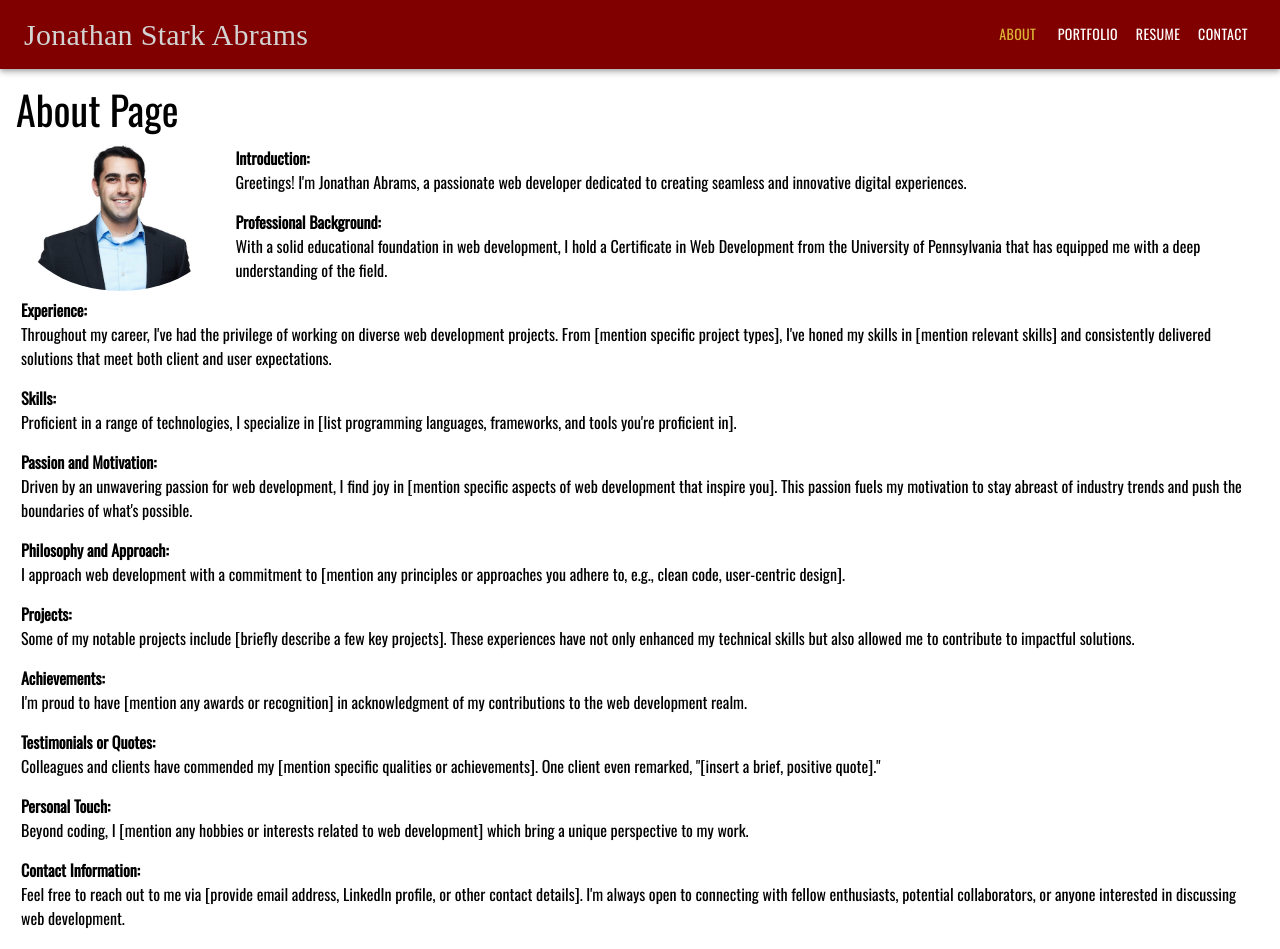
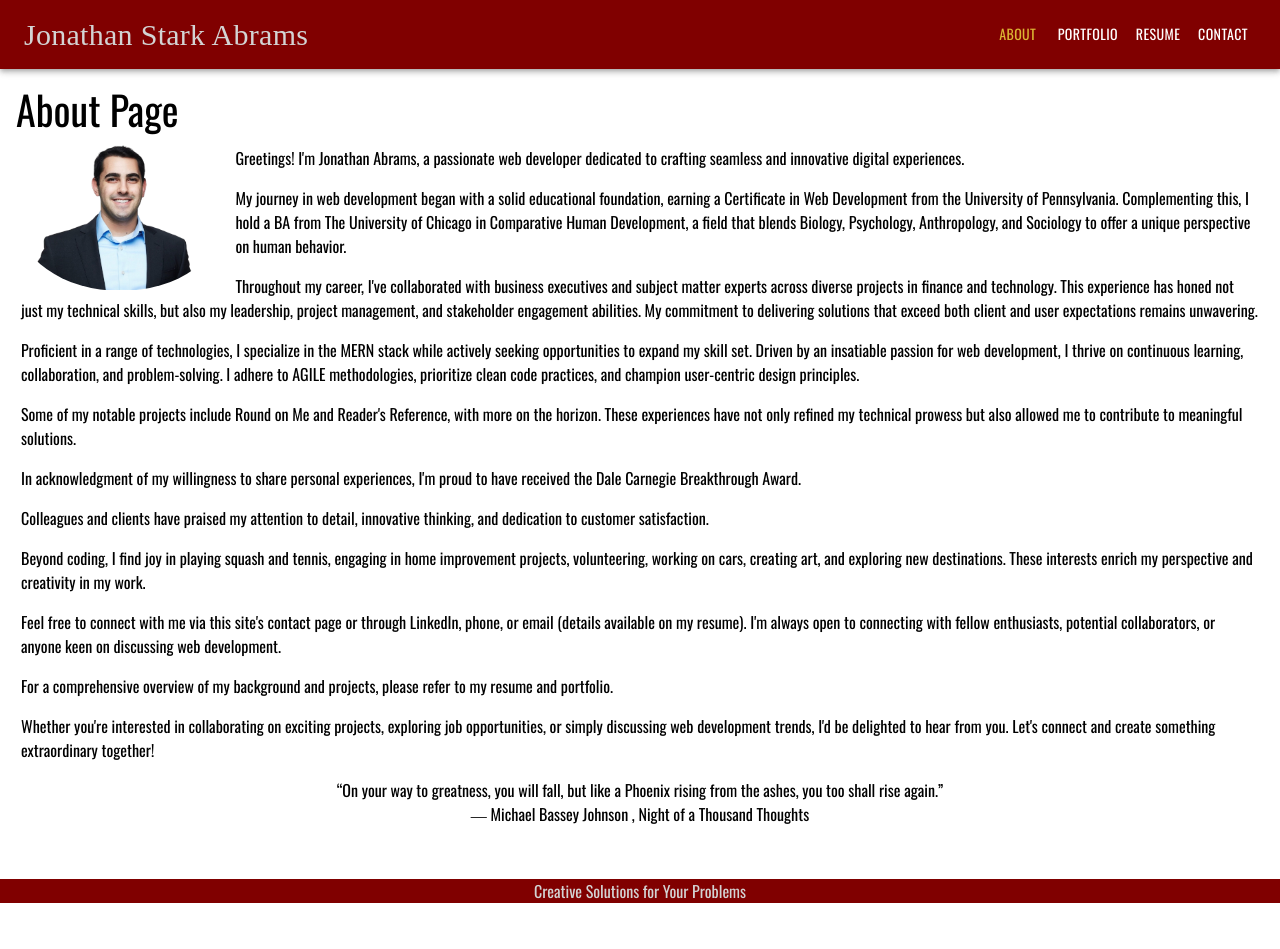
Before and after one commit to jabrams513/react-portfolio, a React (Vite) app: page / in a window 1280 px wide. Shown: the top 949 px of the page. After the commit the page ends 903 px from the top, so only its background shows below. Built offline with nearby package versions, Linux system fonts and the light colour scheme; a web font is replaced by a local one.

Commit message:
improve About section and some styles

```diff
--- a/src/App.css
+++ b/src/App.css
@@ -15,7 +15,7 @@ body {
   background-image: url('./assets/images/Firebird.jpg');
   background-size: 71%;
   background-position: center;
-  background-color: rgba(255, 255, 255, 0.5);
+  background-color: rgba(255, 255, 255, 0.7);
   background-blend-mode: overlay;
   /* background-repeat: no-repeat; */
 }
@@ -54,7 +54,7 @@ footer {
 .prof-img {
   height: 150px;
   width: auto;
-  /* object-fit: contain; */
+  object-fit: contain;
   float: left;
   margin-right: 10px;
   border-radius: 50%;
--- a/src/pages/About.jsx
+++ b/src/pages/About.jsx
@@ -1,4 +1,4 @@
-import JAProfPic from '../assets/images/JAProfPic.jpeg';
+import JAProfPic from '../assets/images/JAProfPic.png';
 
 export default function About() {
   return (
@@ -10,44 +10,56 @@ export default function About() {
       </div>
 
       <p className="about-text">
-        <strong>Introduction:</strong>
-        <p>Greetings! I'm Jonathan Abrams, a passionate web developer dedicated to creating seamless and innovative digital experiences.</p>
 
-        <strong>Professional Background:</strong>
-        <p>With a solid educational foundation in web development, I hold a Certificate in Web Development from the University of Pennsylvania that has equipped me with a deep understanding of the field.</p>
+        <p>
+          Greetings! I'm Jonathan Abrams, a passionate web developer dedicated to crafting seamless and innovative digital experiences.
+        </p>
 
-        <strong>Experience:</strong>
-        <p>Throughout my career, I've had the privilege of working on diverse web development projects. From [mention specific project types], I've honed my skills in [mention relevant skills] and consistently delivered solutions that meet both client and user expectations.</p>
+        <p>
+          My journey in web development began with a solid educational foundation, earning a Certificate in Web Development from the University of Pennsylvania. Complementing this, I hold a BA from The University of Chicago in Comparative Human Development, a field that blends Biology, Psychology, Anthropology, and Sociology to offer a unique perspective on human behavior.
+        </p>
 
-        <strong>Skills:</strong>
-        <p>Proficient in a range of technologies, I specialize in [list programming languages, frameworks, and tools you're proficient in].</p>
+        <p>
+          Throughout my career, I've collaborated with business executives and subject matter experts across diverse projects in finance and technology. This experience has honed not just my technical skills, but also my leadership, project management, and stakeholder engagement abilities. My commitment to delivering solutions that exceed both client and user expectations remains unwavering.
+        </p>
 
-        <strong>Passion and Motivation:</strong>
-        <p>Driven by an unwavering passion for web development, I find joy in [mention specific aspects of web development that inspire you]. This passion fuels my motivation to stay abreast of industry trends and push the boundaries of what's possible.</p>
+        <p>
+          Proficient in a range of technologies, I specialize in the MERN stack while actively seeking opportunities to expand my skill set. Driven by an insatiable passion for web development, I thrive on continuous learning, collaboration, and problem-solving. I adhere to AGILE methodologies, prioritize clean code practices, and champion user-centric design principles.
+        </p>
 
-        <strong>Philosophy and Approach:</strong>
-        <p>I approach web development with a commitment to [mention any principles or approaches you adhere to, e.g., clean code, user-centric design].</p>
+        <p>
+          Some of my notable projects include Round on Me and Reader's Reference, with more on the horizon. These experiences have not only refined my technical prowess but also allowed me to contribute to meaningful solutions.
+        </p>
 
-        <strong>Projects:</strong>
-        <p>Some of my notable projects include [briefly describe a few key projects]. These experiences have not only enhanced my technical skills but also allowed me to contribute to impactful solutions.</p>
+        <p>
+          In acknowledgment of my willingness to share personal experiences, I'm proud to have received the Dale Carnegie Breakthrough Award.
+        </p>
 
-        <strong>Achievements:</strong>
-        <p>I'm proud to have [mention any awards or recognition] in acknowledgment of my contributions to the web development realm.</p>
+        <p>
+          Colleagues and clients have praised my attention to detail, innovative thinking, and dedication to customer satisfaction.
+        </p>
 
-        <strong>Testimonials or Quotes:</strong>
-        <p>Colleagues and clients have commended my [mention specific qualities or achievements]. One client even remarked, "[insert a brief, positive quote]."</p>
+        <p>
+          Beyond coding, I find joy in playing squash and tennis, engaging in home improvement projects, volunteering, working on cars, creating art, and exploring new destinations. These interests enrich my perspective and creativity in my work.
+        </p>
 
-        <strong>Personal Touch:</strong>
-        <p>Beyond coding, I [mention any hobbies or interests related to web development] which bring a unique perspective to my work.</p>
+        <p>
+          Feel free to connect with me via this site's contact page or through LinkedIn, phone, or email (details available on my resume). I'm always open to connecting with fellow enthusiasts, potential collaborators, or anyone keen on discussing web development.
+        </p>
 
-        <strong>Contact Information:</strong>
-        <p>Feel free to reach out to me via [provide email address, LinkedIn profile, or other contact details]. I'm always open to connecting with fellow enthusiasts, potential collaborators, or anyone interested in discussing web development.</p>
+        <p>
+          For a comprehensive overview of my background and projects, please refer to my resume and portfolio.
+        </p>
 
-        <strong>Resume and Portfolio Link:</strong>
-        <p>For a more detailed overview of my background and projects, please visit my resume and portfolio.</p>
+        <p>
+          Whether you're interested in collaborating on exciting projects, exploring job opportunities, or simply discussing web development trends, I'd be delighted to hear from you. Let's connect and create something extraordinary together!
+        </p>
 
-        <strong>Call to Action:</strong>
-        <p>Whether you're looking to collaborate on exciting projects, explore job opportunities, or simply discuss web development trends, I'd love to hear from you. Let's connect and create something extraordinary together!</p>
+        <p style={{ textAlign: 'center' }}>
+          <div>“On your way to greatness, you will fall, but like a Phoenix rising from the ashes, you too shall rise again.”</div>
+          <div>― Michael Bassey Johnson , Night of a Thousand Thoughts</div>
+        </p>
+
       </p>
     </div>
   );
```
Also changed, not shown: src/assets/images/JAProfPic.png (added).
